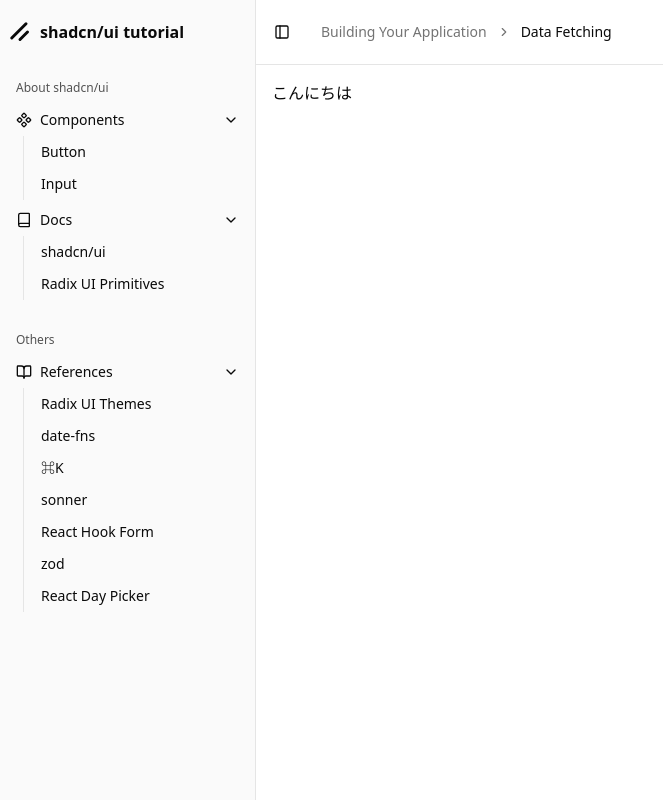
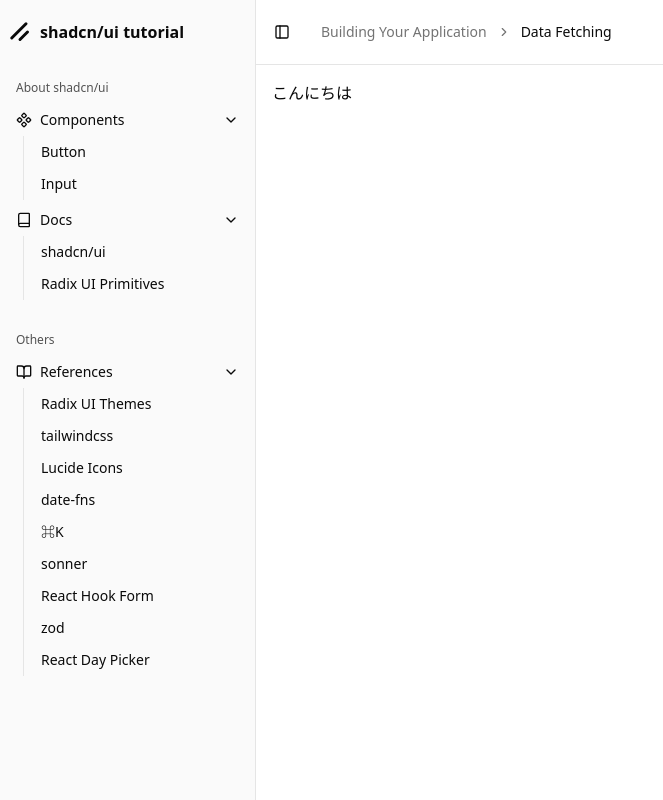
Before and after one commit to kazumurata/shadcn-tutorial, a Next.js app: page / in a window 1280 px wide. Shown: the whole page, without its empty margins (0-663 px from the left). Built offline with nearby package versions, Linux system fonts and the light colour scheme.

Commit message:
add next-theme

```diff
--- a/package.json
+++ b/package.json
@@ -53,7 +53,7 @@
     "next-themes": "^0.4.6",
     "prettier": "^3.5.3",
     "react": "^19.0.0",
-    "react-day-picker": "^8.10.1",
+    "react-day-picker": "^9.7.0",
     "react-dom": "^19.0.0",
     "react-hook-form": "^7.56.3",
     "react-resizable-panels": "^3.0.2",
--- a/src/app/(guest)/_components/app-sidebar.tsx
+++ b/src/app/(guest)/_components/app-sidebar.tsx
@@ -87,6 +87,14 @@
           {
             title: 'Radix UI Themes',
             url: 'https://www.radix-ui.com/',
+          },
+          {
+            title: 'tailwindcss',
+            url: 'https://tailwindcss.com/',
+          },
+          {
+            title: 'Lucide Icons',
+            url: 'https://lucide.dev/icons/',
           },
           {
             title: 'date-fns',
--- /dev/null
+++ b/src/app/_components/theme-provider.tsx
@@ -0,0 +1,10 @@
+'use client';
+
+import {
+  ThemeProvider as NextThemeProvider,
+  ThemeProviderProps,
+} from 'next-themes';
+
+export function ThemeProvider({ children, ...props }: ThemeProviderProps) {
+  return <NextThemeProvider {...props}>{children}</NextThemeProvider>;
+}
--- a/src/app/layout.tsx
+++ b/src/app/layout.tsx
@@ -2,6 +2,7 @@
 import { Geist, Geist_Mono } from 'next/font/google';
 import './globals.css';
 import { Toaster } from '@/shared/components/sonner';
+import { ThemeProvider } from '@/app/_components/theme-provider';
 
 const geistSans = Geist({
   variable: '--font-geist-sans',
@@ -24,11 +25,18 @@
   children: React.ReactNode;
 }>) {
   return (
-    <html lang="ja">
+    <html lang="ja" suppressHydrationWarning>
       <body
         className={`${geistSans.variable} ${geistMono.variable} antialiased`}
       >
-        {children}
+        <ThemeProvider
+          attribute={'class'}
+          defaultTheme={'system'}
+          enableSystem
+          disableTransitionOnChange
+        >
+          {children}
+        </ThemeProvider>
         <Toaster />
       </body>
     </html>
```
Also changed, not shown: 1 other file (tests, documents, lock files or other folders).
